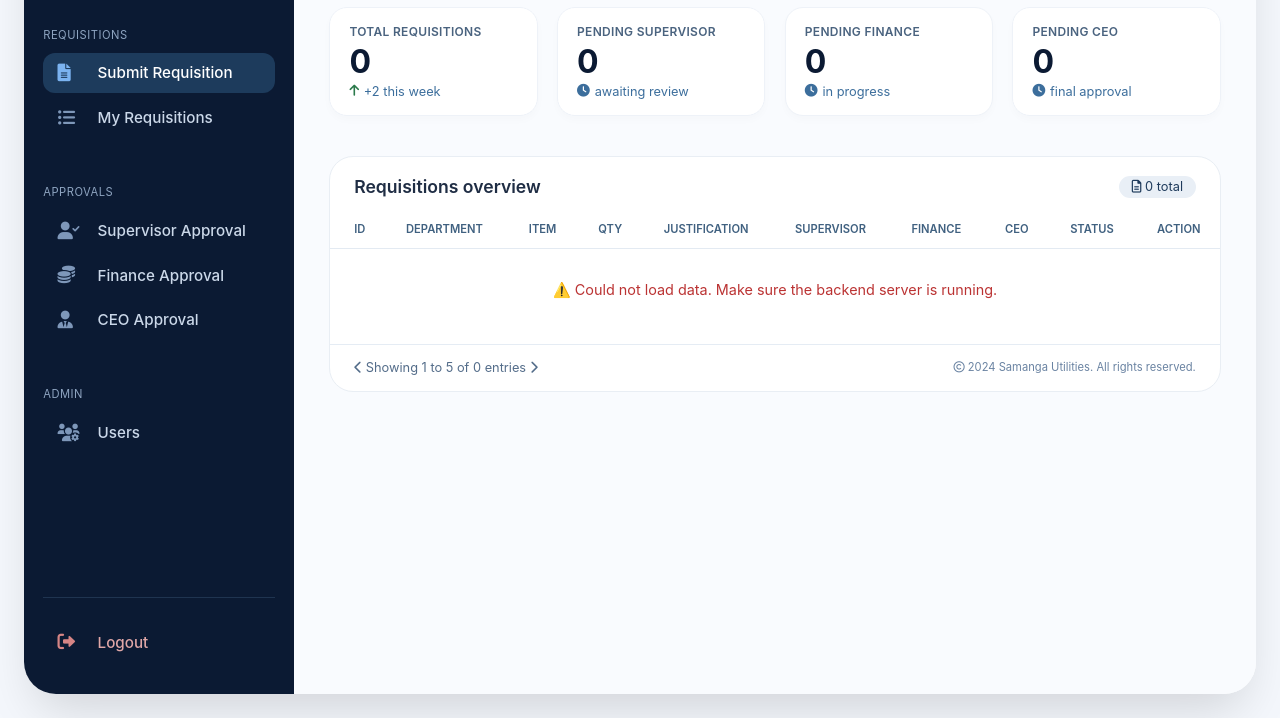
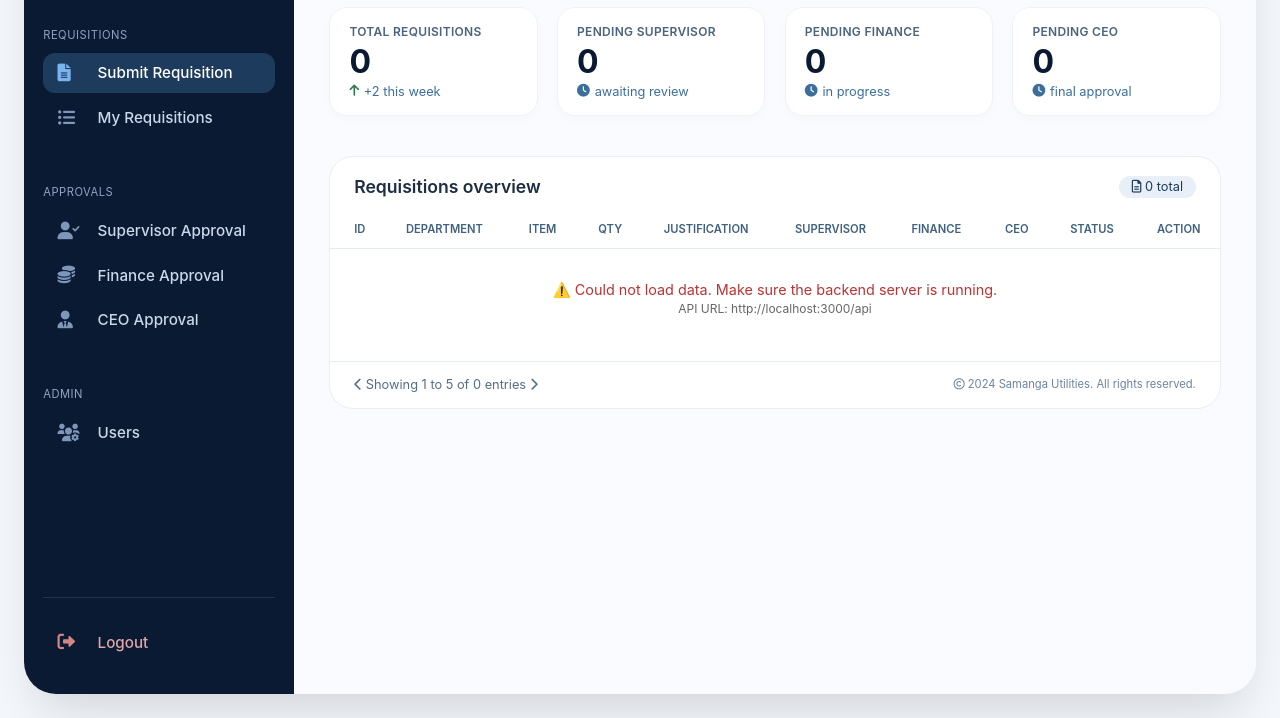
Before and after one commit to musamuheke17/samanga-requisition, a website: page index.html in a window 1280 px wide. Shown: the part 130-848 px from the top of the page. Drawn offline with Linux system fonts and the light colour scheme; no server answers.

Commit message:
Update API URL for Render Web Service deployment

```diff
--- a/index.html
+++ b/index.html
@@ -387,16 +387,24 @@
 </div>
 
 <script>
-    // ========================================================
-    // 🔥 DYNAMIC API URL – Works Locally AND on Render
-    // ========================================================
-    const API_URL = window.location.hostname === 'localhost'
+    // ============================================================
+    // 🔥 DYNAMIC API URL – Works Locally AND on Render Web Service
+    // ============================================================
+    // If you're on localhost (development), use localhost:3000
+    // If you're on Render (production), use relative path /api
+    // ============================================================
+    const API_URL = window.location.hostname === 'localhost' || window.location.hostname === '127.0.0.1'
         ? 'http://localhost:3000/api'
         : '/api';
 
-    // ========================================================
+    // If your Render service has a custom name, use this instead:
+    // const API_URL = 'https://samanga-requisition.onrender.com/api';
+
+    console.log('🔗 API_URL:', API_URL); // This will show in console for debugging
+
+    // ============================================================
     // 🚀 REST OF YOUR JAVASCRIPT (unchanged)
-    // ========================================================
+    // ============================================================
 
     let currentRequisitionData = null;
 
@@ -404,15 +412,20 @@
 
     async function loadRequisitions() {
         try {
+            console.log('📡 Fetching from:', `${API_URL}/requisitions`);
             const response = await fetch(`${API_URL}/requisitions`);
             if (!response.ok) throw new Error('Network response was not ok');
             const data = await response.json();
+            console.log('✅ Data loaded:', data.length, 'requisitions');
             renderTable(data);
             updateStats(data);
         } catch (error) {
-            console.error('Error loading requisitions:', error);
+            console.error('❌ Error loading requisitions:', error);
             document.getElementById('requisitionTableBody').innerHTML =
-                `<tr><td colspan="10" style="text-align:center; padding:2rem; color:#b33;">⚠️ Could not load data. Make sure the backend server is running.</td></tr>`;
+                `<tr><td colspan="10" style="text-align:center; padding:2rem; color:#b33;">
+                    ⚠️ Could not load data. Make sure the backend server is running.<br>
+                    <small style="color:#666;">API URL: ${API_URL}</small>
+                </td></tr>`;
         }
     }
 
@@ -489,7 +502,7 @@
                 });
         })
         .catch(error => {
-            console.error('Error adding requisition:', error);
+            console.error('❌ Error adding requisition:', error);
             alert('❌ Failed to add requisition. Check console.');
         });
     });
```
